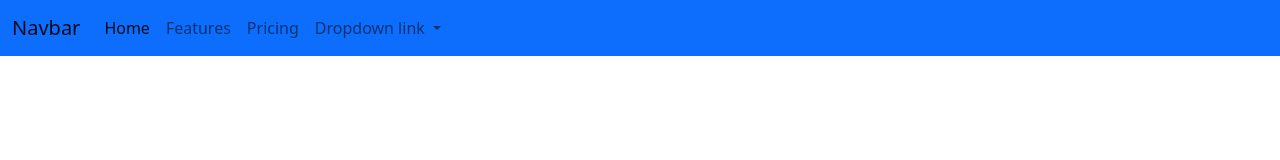
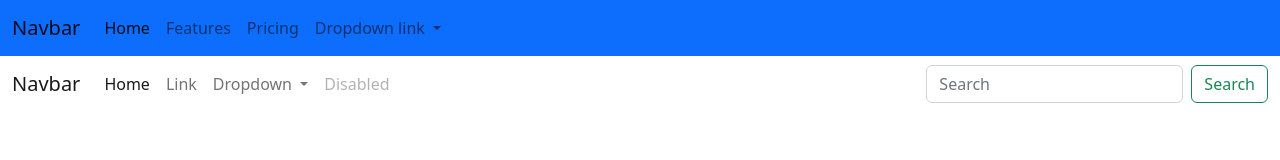
Before and after one commit to Hamim-200/Exploring_Bootstrap, a plain HTML site: page navbar.html in a window 1280 px wide. Drawn offline with nearby package versions, Linux system fonts and the light colour scheme.

Commit message:
nav added

```diff
--- a/navbar.html
+++ b/navbar.html
@@ -5,7 +5,7 @@
     <meta charset="UTF-8">
     <meta http-equiv="X-UA-Compatible" content="IE=edge">
     <meta name="viewport" content="width=device-width, initial-scale=1.0">
-    <title>Document</title>
+    <title>Navbar</title>
     <link rel="stylesheet" href="https://cdn.jsdelivr.net/npm/bootstrap@5.2.0/dist/css/bootstrap.min.css"
         rel="stylesheet" integrity="sha384-gH2yIJqKdNHPEq0n4Mqa/HGKIhSkIHeL5AyhkYV8i59U5AR6csBvApHHNl/vI1Bx"
         crossorigin="anonymous">
@@ -51,6 +51,42 @@
             </div>
         </nav>
     </header>
+    <nav class="navbar navbar-expand-lg bg-body-tertiary">
+        <div class="container-fluid">
+          <a class="navbar-brand" href="#">Navbar</a>
+          <button class="navbar-toggler" type="button" data-bs-toggle="collapse" data-bs-target="#navbarSupportedContent" aria-controls="navbarSupportedContent" aria-expanded="false" aria-label="Toggle navigation">
+            <span class="navbar-toggler-icon"></span>
+          </button>
+          <div class="collapse navbar-collapse" id="navbarSupportedContent">
+            <ul class="navbar-nav me-auto mb-2 mb-lg-0">
+              <li class="nav-item">
+                <a class="nav-link active" aria-current="page" href="#">Home</a>
+              </li>
+              <li class="nav-item">
+                <a class="nav-link" href="#">Link</a>
+              </li>
+              <li class="nav-item dropdown">
+                <a class="nav-link dropdown-toggle" href="#" role="button" data-bs-toggle="dropdown" aria-expanded="false">
+                  Dropdown
+                </a>
+                <ul class="dropdown-menu">
+                  <li><a class="dropdown-item" href="#">Action</a></li>
+                  <li><a class="dropdown-item" href="#">Another action</a></li>
+                  <li><hr class="dropdown-divider"></li>
+                  <li><a class="dropdown-item" href="#">Something else here</a></li>
+                </ul>
+              </li>
+              <li class="nav-item">
+                <a class="nav-link disabled" aria-disabled="true">Disabled</a>
+              </li>
+            </ul>
+            <form class="d-flex" role="search">
+              <input class="form-control me-2" type="search" placeholder="Search" aria-label="Search">
+              <button class="btn btn-outline-success" type="submit">Search</button>
+            </form>
+          </div>
+        </div>
+      </nav>
 
 </body>
 
```
